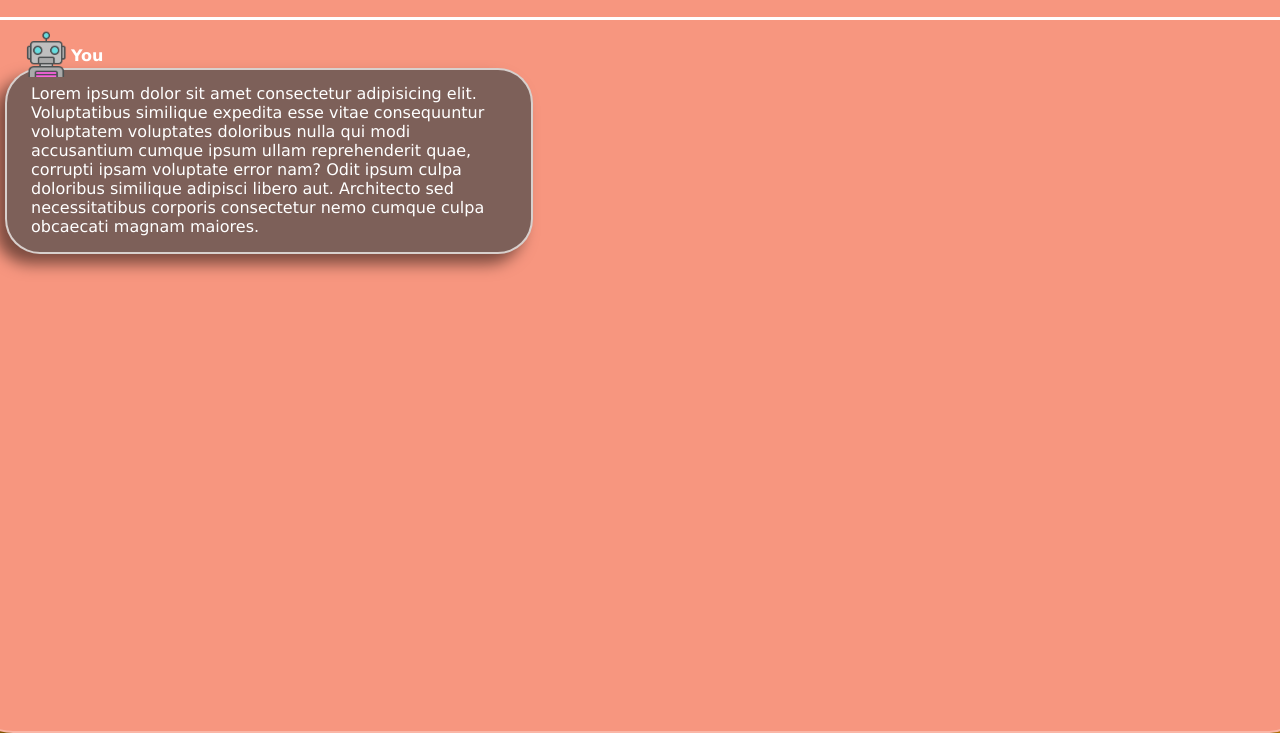
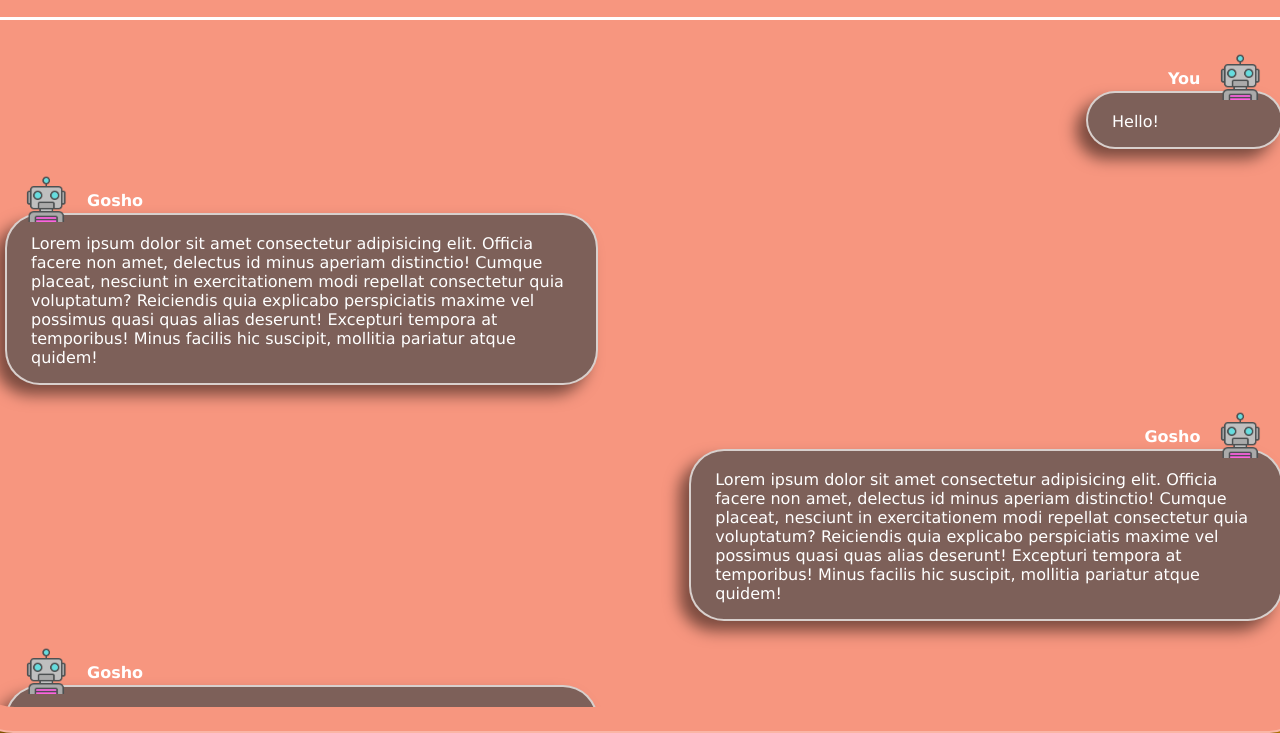
Before and after one commit to stoyanov624/Instant_Messenger, a website: page public/components/home.html in a window 1280 px wide. Shown: the part 69-802 px from the top of the page. Drawn offline with Linux system fonts and the light colour scheme; files that its build step writes are made by us from their sources; files whose address does not match are found by name.

Commit message:
divided messages and how the pop up based on who send them

```diff
--- a/public/components/home.html
+++ b/public/components/home.html
@@ -15,11 +15,42 @@
         <div class="chat-window-head">
             <p id="chat-name"> Private chat with GOSHO </p>
             <div class="line"></div>
+        </div>
             <ul style="list-style-type: none;" class="messages-container">
                 <li class="message my-message shadow">
-                    <img class="user-chat-icon" src="../UI/Materials/user-profile-account-digital-data-robot-multimedia.png" width="80px" height="50px">
-                    <div class="sender-name">You</div>
-                    <div class="message-text">Lorem ipsum dolor sit amet consectetur adipisicing elit. Voluptatibus similique expedita esse vitae consequuntur voluptatem voluptates doloribus nulla qui modi accusantium cumque ipsum ullam reprehenderit quae, corrupti ipsam voluptate error nam? Odit ipsum culpa doloribus similique adipisci libero aut. Architecto sed necessitatibus corporis consectetur nemo cumque culpa obcaecati magnam maiores.</div>
+                    <div class="my-user-tag">
+                        <img class="user-chat-icon" src="../UI/Materials/user-profile-account-digital-data-robot-multimedia.png" width="80px" height="50px">
+                        <div class="sender-name">You</div>
+                    </div>
+
+                    <div class="message-text">Hello!</div>
+                </li>
+
+                <li class="message shadow">
+                    <div>
+                        <img class="user-chat-icon" src="../UI/Materials/user-profile-account-digital-data-robot-multimedia.png" width="80px" height="50px">
+                        <div class="sender-name">Gosho</div>
+                    </div>
+
+                    <div class="message-text">Lorem ipsum dolor sit amet consectetur adipisicing elit. Officia facere non amet, delectus id minus aperiam distinctio! Cumque placeat, nesciunt in exercitationem modi repellat consectetur quia voluptatum? Reiciendis quia explicabo perspiciatis maxime vel possimus quasi quas alias deserunt! Excepturi tempora at temporibus! Minus facilis hic suscipit, mollitia pariatur atque quidem!</div>
+                </li>
+
+                <li class="message my-message shadow">
+                    <div class="my-user-tag">
+                        <img class="user-chat-icon" src="../UI/Materials/user-profile-account-digital-data-robot-multimedia.png" width="80px" height="50px">
+                        <div class="sender-name">Gosho</div>
+                    </div>
+
+                    <div class="message-text">Lorem ipsum dolor sit amet consectetur adipisicing elit. Officia facere non amet, delectus id minus aperiam distinctio! Cumque placeat, nesciunt in exercitationem modi repellat consectetur quia voluptatum? Reiciendis quia explicabo perspiciatis maxime vel possimus quasi quas alias deserunt! Excepturi tempora at temporibus! Minus facilis hic suscipit, mollitia pariatur atque quidem!</div>
+                </li>
+
+                <li class="message shadow">
+                    <div>
+                        <img class="user-chat-icon" src="../UI/Materials/user-profile-account-digital-data-robot-multimedia.png" width="80px" height="50px">
+                        <div class="sender-name">Gosho</div>
+                    </div>
+
+                    <div class="message-text">Lorem ipsum dolor sit amet consectetur adipisicing elit. Officia facere non amet, delectus id minus aperiam distinctio! Cumque placeat, nesciunt in exercitationem modi repellat consectetur quia voluptatum? Reiciendis quia explicabo perspiciatis maxime vel possimus quasi quas alias deserunt! Excepturi tempora at temporibus! Minus facilis hic suscipit, mollitia pariatur atque quidem!</div>
                 </li>
 
                 <!-- <li class="message other-message">
@@ -27,7 +58,7 @@
                 </li> -->
             </ul>
             <!-- <input class="msg-sender" type="text"> -->
-        </div>
+
     </div>
 </body>
 </html>
--- a/public/components/styles/main-page.css
+++ b/public/components/styles/main-page.css
@@ -42,8 +42,20 @@ body {
     background-color: white;
 }
 
+.messages-container > :first-child {
+    margin-top: 1.5em !important;
+}
+
 .messages-container {
-    margin-top: 3em;
+    position: relative;
+    display: flex;
+    flex-direction: column;
+    align-items: flex-start;
+    overflow-y: auto;
+    padding-top: 1em;
+    border-radius: 50px;
+    width: 97%;
+    height: 80%;
 }
 
 .message {
@@ -51,27 +63,36 @@ body {
     border: 2px solid rgba(255, 255, 255, 0.7);
     box-shadow: -10px 10px 15px rgb(0, 0, 0, 0.5);
     border-radius: 35px;
-    min-width: 100px;
-    max-width: 40%;
-    float: left;
-    min-height: 40px;
+    min-width: 150px;
+    max-width: 45%;
     color: white;
+    margin-top: 4em;
+}
+
+.my-message {
+    align-self: flex-end;
+    margin-right: 2em;
 }
 
 .sender-name {
     font-weight: bold;
     margin-top: -1.5em;
-    margin-left: 4em;
+    margin-left: 5em;
 }
 
 .user-chat-icon {
     position: absolute;
-    margin-top: -2.5em;
+    margin-top: -1em;
 }
 
 .message-text {
-    padding-bottom: 1em;
-    padding-right: 1em;
-    padding-left: 1.5em;
-    padding-top: 1.2em;
+    margin-bottom: 1em;
+    margin-right: 1em;
+    margin-left: 1.5em;
+    margin-top: 1.5em;
 }
+
+.my-user-tag {
+    text-align: right;
+    margin-right: 5em;
+}
```
